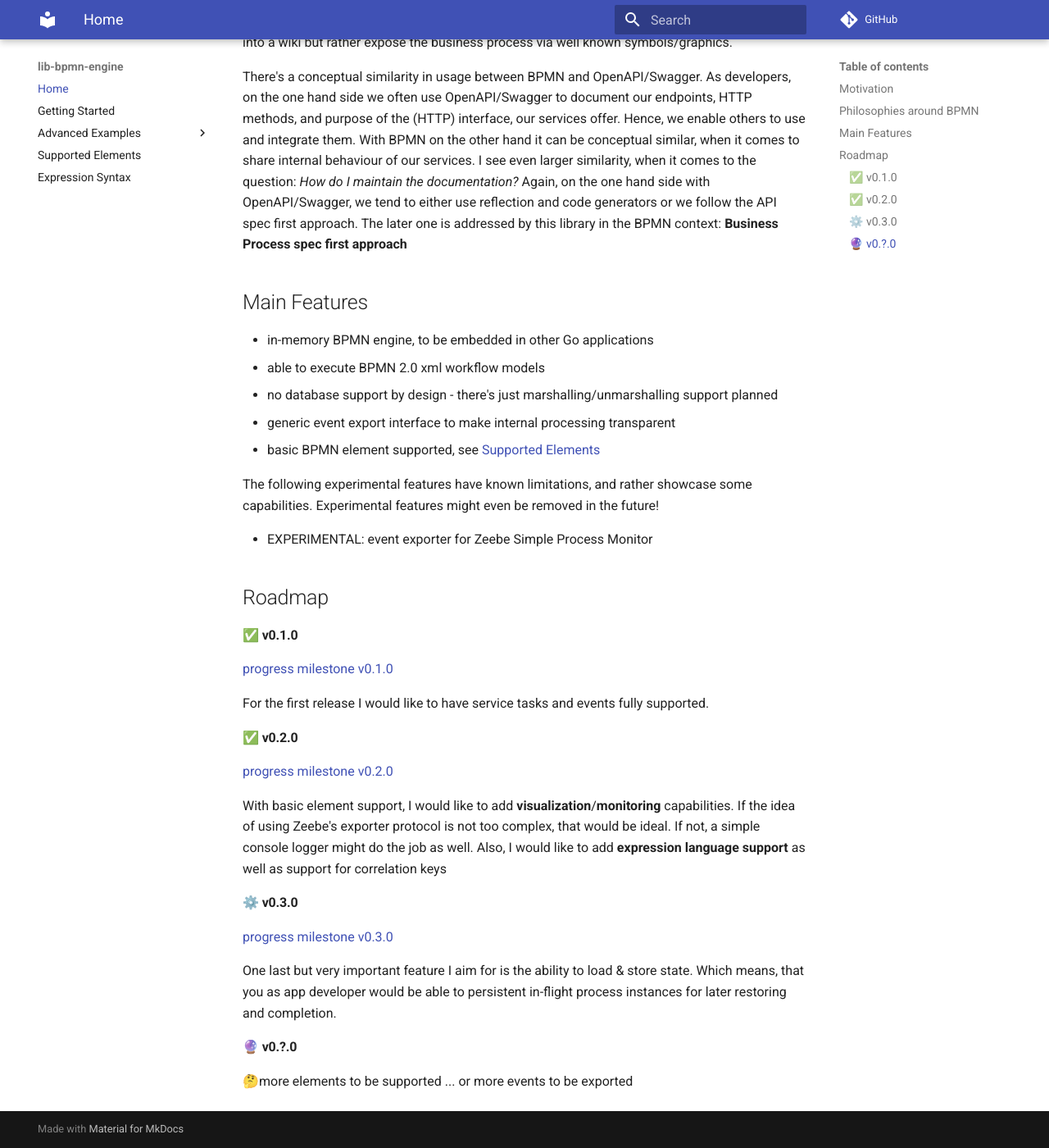
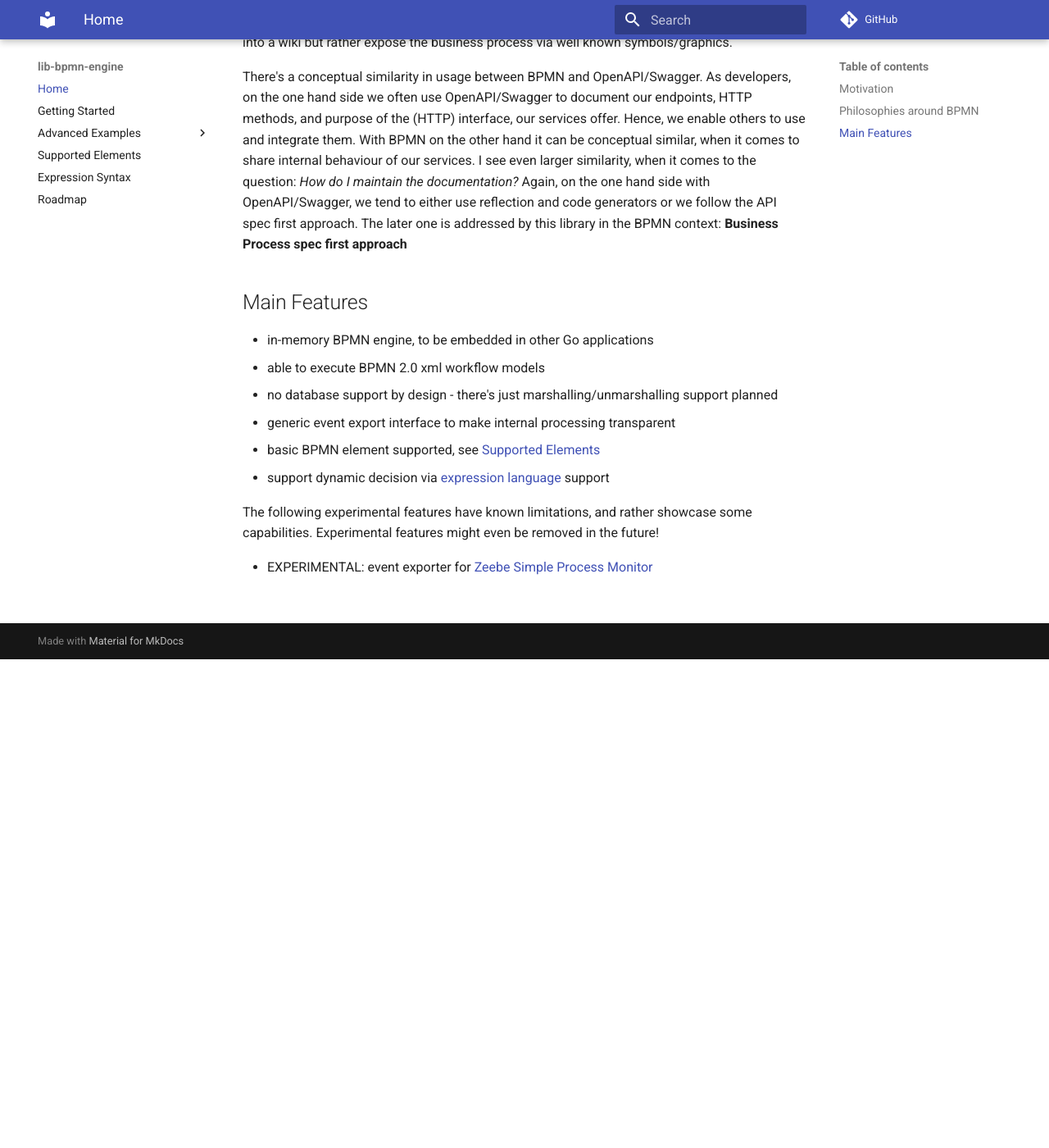
Before and after one commit to nitram509/lib-bpmn-engine, an MkDocs documentation site: the page built from docs/index.md, in a window 1280 px wide and 1400 px high, scrolled down 596 px. Shown: the whole window at 82% size. Built offline with MkDocs 1.6.1 and Material for MkDocs 9.7.7, drawn with Linux system fonts in a browser that asks for light colours; comment, search, counter and statistics services are not loaded.

Commit message:
add some links

```diff
--- a/docs/index.md
+++ b/docs/index.md
@@ -37,39 +37,9 @@ The later one is addressed by this library in the BPMN context: **Business Proce
 * no database support by design - there's just marshalling/unmarshalling support planned
 * generic event export interface to make internal processing transparent
 * basic BPMN element supported, see [Supported Elements](./supported-elements.md)
+* support dynamic decision via [expression language](./expression-syntax.md) support
 
 The following experimental features have known limitations, and rather showcase some capabilities.
 Experimental features might even be removed in the future!
 
-* EXPERIMENTAL: event exporter for Zeebe Simple Process Monitor
-
-## Roadmap
-
-#### ✅ v0.1.0
-
-[progress milestone v0.1.0](///github.com/nitram509/lib-bpmn-engine/issues?q=is%3Aopen+is%3Aissue+milestone%3Av0.1.0)
-
-For the first release I would like to have service tasks and events fully supported.
-
-
-#### ✅ v0.2.0
-
-[progress milestone v0.2.0](///github.com/nitram509/lib-bpmn-engine/issues?q=is%3Aopen+is%3Aissue+milestone%3Av0.2.0)
-
-With basic element support, I would like to add **visualization**/**monitoring** capabilities.
-If the idea of using Zeebe's exporter protocol is not too complex, that would be ideal.
-If not, a simple console logger might do the job as well.
-Also, I would like to add **expression language support** as well as support for correlation keys
-
-
-#### ⚙️ v0.3.0
-
-[progress milestone v0.3.0](///github.com/nitram509/lib-bpmn-engine/issues?q=is%3Aopen+is%3Aissue+milestone%3Av0.3.0)
-
-One last but very important feature I aim for is the ability to load & store state.
-Which means, that you as app developer would be able to persistent in-flight process instances
-for later restoring and completion.
-
-#### 🔮️ v0.?.0
-
-🤔more elements to be supported ... or more events to be exported
+* EXPERIMENTAL: event exporter for [Zeebe Simple Process Monitor](./advanced-zeebe.md)
--- a/mkdocs.yml
+++ b/mkdocs.yml
@@ -15,6 +15,7 @@ nav:
       - 'Zeebe Exporter (visualization)': advanced-zeebe.md
   - Supported Elements: supported-elements.md
   - Expression Syntax: expression-syntax.md
+  - Roadmap: roadmap.md
 
 markdown_extensions:
   - pymdownx.highlight:
```
Also changed, not shown: docs/roadmap.md (added, +30 -0 lines).
